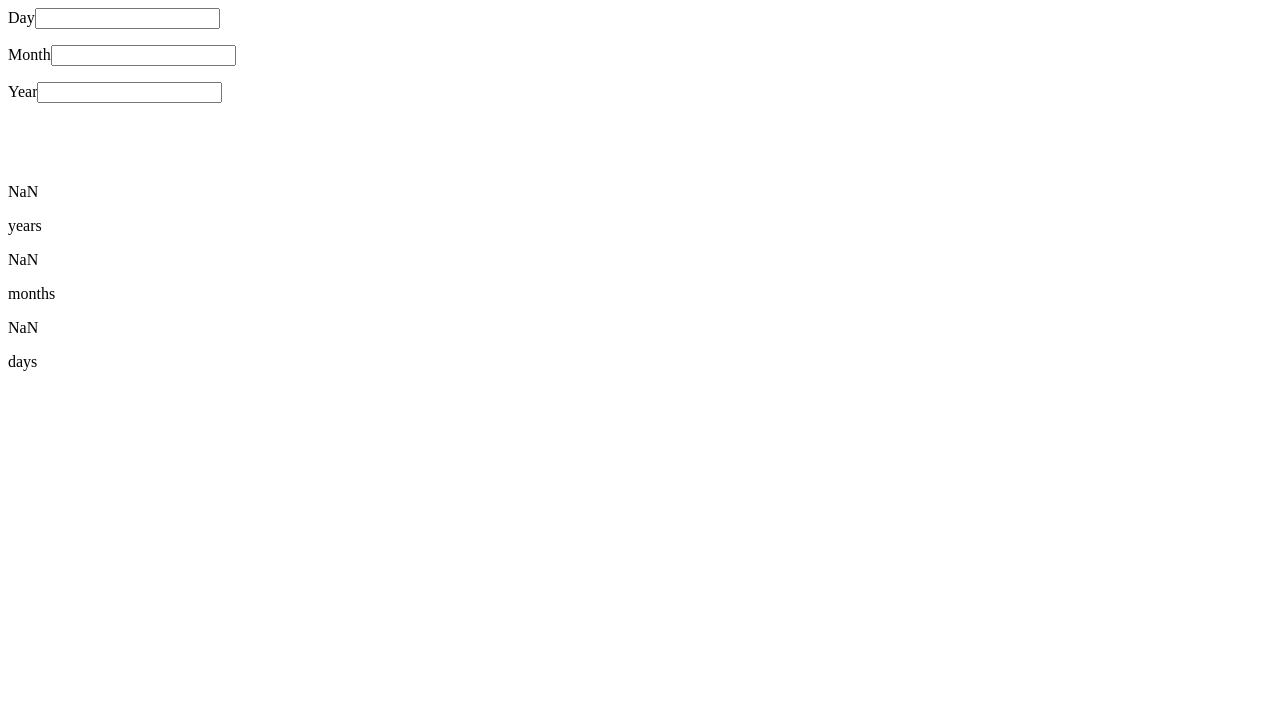
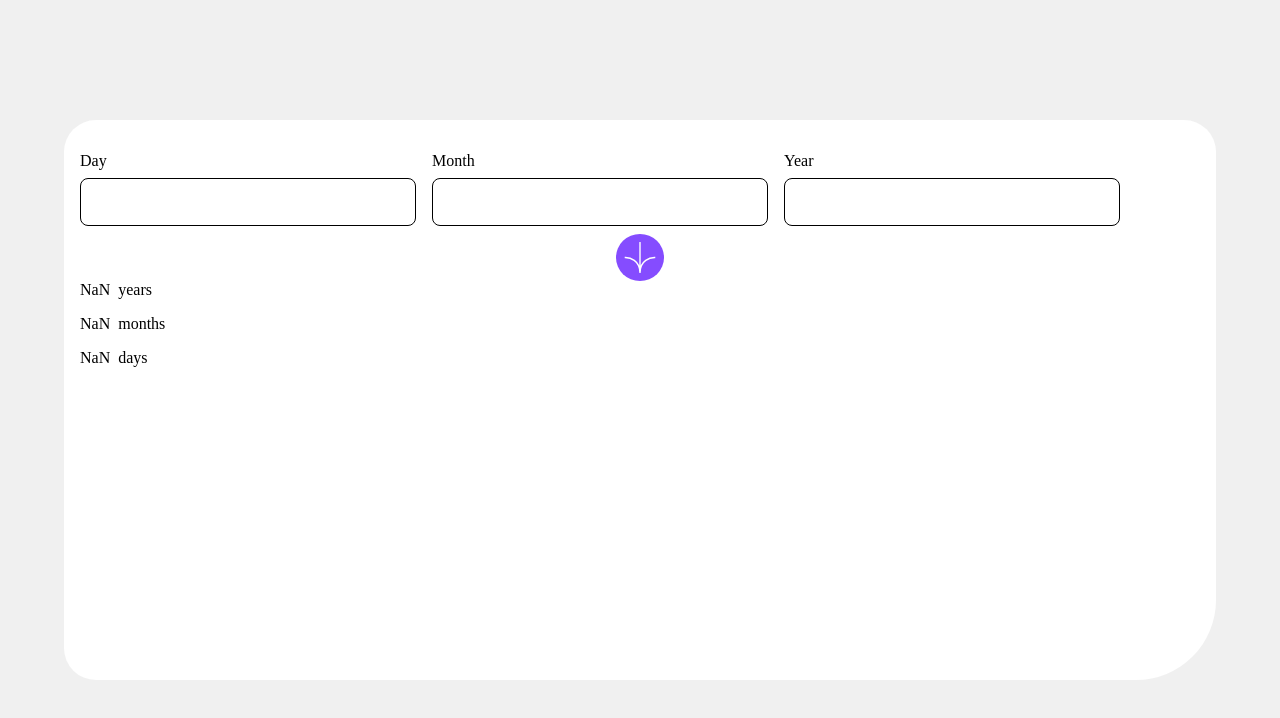
Before and after one commit to 8n9ght/age-calculator, a React (Create React App) app: page / in a window 1280 px wide. Shown: the top 718 px of the page. Built offline with nearby package versions, Linux system fonts and the light colour scheme.

Commit message:
added base style

```diff
--- a/package.json
+++ b/package.json
@@ -15,7 +15,8 @@
     "start": "react-scripts start",
     "build": "react-scripts build",
     "test": "react-scripts test",
-    "eject": "react-scripts eject"
+    "eject": "react-scripts eject",
+    "watch": "sass --watch ./src/scss/main.scss ./src/css/main.css"
   },
   "eslintConfig": {
     "extends": [
--- a/src/css/main.css
+++ b/src/css/main.css
@@ -0,0 +1,73 @@
+html, body, #root, .wrapper {
+  width: 100%;
+  height: 100%;
+}
+
+html {
+  background: hsl(0, 0%, 94%);
+}
+
+.wrapper {
+  display: flex;
+  justify-content: center;
+  align-items: center;
+}
+
+* {
+  padding: 0;
+  margin: 0;
+  box-sizing: border-box;
+}
+
+.calculator__form {
+  display: flex;
+  gap: 1rem;
+}
+.calculator__form__inputs {
+  width: 30%;
+  display: flex;
+  flex-direction: column;
+  gap: 0.5rem;
+}
+.calculator__form__inputs input {
+  width: 100%;
+  height: 3rem;
+  border-radius: 0.5rem;
+  border: solid black 1px;
+  padding: 0.8rem;
+}
+
+.calculator__age {
+  display: flex;
+  flex-direction: column;
+  gap: 1rem;
+}
+.calculator__age__item {
+  display: flex;
+  gap: 0.5rem;
+}
+
+.calculator {
+  width: 90%;
+  background: hsl(0, 0%, 100%);
+  display: flex;
+  flex-direction: column;
+  padding: 2rem 1rem;
+  border-radius: 2rem 2rem 5rem 2rem;
+  height: 70%;
+}
+
+.calculator__divider {
+  display: flex;
+  justify-content: center;
+  align-items: center;
+}
+.calculator__divider__img {
+  background: hsl(259, 100%, 65%);
+  height: auto;
+  width: 3rem;
+  padding: 0.5rem;
+  border-radius: 50%;
+}
+
+/*# sourceMappingURL=main.css.map */
--- a/src/scss/base/_base.scss
+++ b/src/scss/base/_base.scss
@@ -0,0 +1,14 @@
+html, body, #root, .wrapper{
+    width: 100%;
+    height: 100%;
+}
+
+html{
+    background: hsl(0, 0%, 94%);
+}
+
+.wrapper{
+    display: flex;
+    justify-content: center;
+    align-items: center;
+}
--- a/src/scss/base/_reset.scss
+++ b/src/scss/base/_reset.scss
@@ -0,0 +1,5 @@
+*{
+    padding: 0;
+    margin: 0;
+    box-sizing: border-box;
+}
--- /dev/null
+++ b/src/scss/components/_age.scss
@@ -0,0 +1,11 @@
+.calculator{
+    &__age{
+        display: flex;
+        flex-direction: column;
+        gap: 1rem;
+        &__item{
+            display: flex;
+            gap: .5rem;
+        }
+    }
+}
--- /dev/null
+++ b/src/scss/components/_calculator.scss
@@ -0,0 +1,9 @@
+.calculator{
+    width: 90%;
+    background: hsl(0, 0%, 100%);
+    display: flex;
+    flex-direction: column;
+    padding: 2rem 1rem;
+    border-radius: 2rem 2rem 5rem 2rem;
+    height: 70%;
+}
--- /dev/null
+++ b/src/scss/components/_divider.scss
@@ -0,0 +1,14 @@
+.calculator{
+    &__divider{
+        display: flex;
+        justify-content: center;
+        align-items: center;
+        &__img{
+            background: hsl(259, 100%, 65%);
+            height: auto;
+            width: 3rem;
+            padding: .5rem;
+            border-radius: 50%;
+        }
+    }
+}
--- /dev/null
+++ b/src/scss/components/_form.scss
@@ -0,0 +1,19 @@
+.calculator{
+    &__form{
+        display: flex;
+        gap: 1rem;
+        &__inputs{
+            width: 30%;
+            display: flex;
+            flex-direction: column;
+            gap: .5rem;
+            & input{
+                width: 100%;
+                height: 3rem;
+                border-radius: .5rem;
+                border: solid black 1px;
+                padding: .8rem;
+            }
+        }
+    }
+}
```
Also changed, not shown: src/scss/main.scss (+11 -0 lines), src/scss/components/_buttons.scss (deleted), 1 other file (tests, documents, lock files or other folders).
